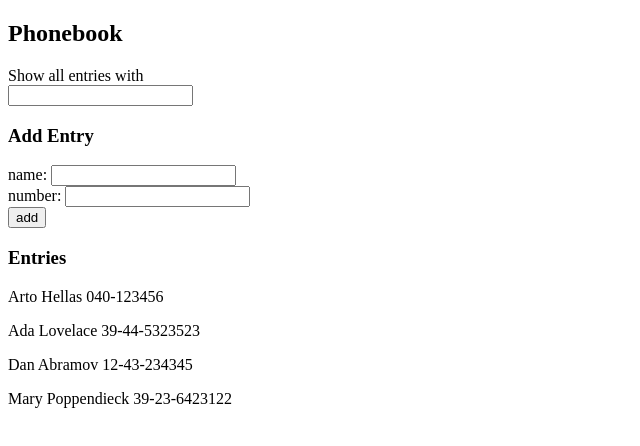
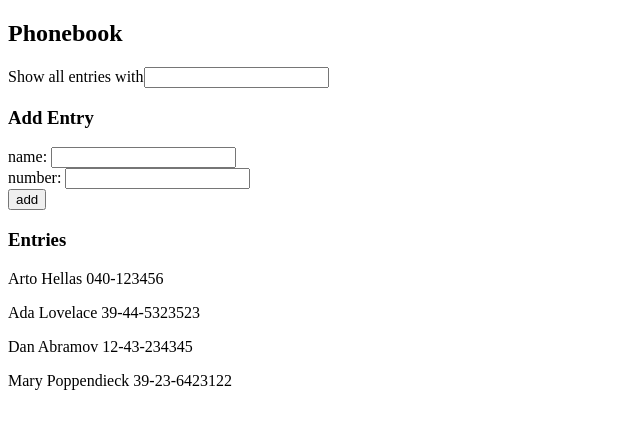
Before and after one commit to OneGameDad/FullStackOpen, a React (Vite) app in the folder part2/phonebook/: page / in a window 1280 px wide. Shown: the top 446 px of the page, without its empty margins (0-640 px from the left). Built offline with nearby package versions, Linux system fonts and the light colour scheme.

Commit message:
Complete 2.10

```diff
--- a/part2/phonebook/src/App.jsx
+++ b/part2/phonebook/src/App.jsx
@@ -1,6 +1,7 @@
 import { useState } from 'react'
 import NamesNNumbers from './components/NamesNNumbers'
 import AddPerson from './components/AddPerson'
+import Filter from './components/Filter'
 
 const App = () => {
   const [persons, setPersons] = useState([
@@ -55,14 +56,7 @@
   return (
     <div>
       <h2>Phonebook</h2>
-      <div>
-        <p>
-          Show all entries with
-          <form>
-            <input value={filter} onChange={handleFilterChange} />
-          </form>
-        </p>
-      </div>
+      <Filter filter={filter} handleFilterChange={handleFilterChange} />
       <h3>Add Entry</h3>
       <AddPerson
         addEntry={addEntry}
--- /dev/null
+++ b/part2/phonebook/src/components/Filter.jsx
@@ -0,0 +1,12 @@
+const Filter = ({ filter, handleFilterChange }) => {
+  return (
+    <div>
+      <p>
+        Show all entries with
+        <input value={filter} onChange={handleFilterChange} />
+      </p>
+    </div >
+  )
+}
+
+export default Filter
```
